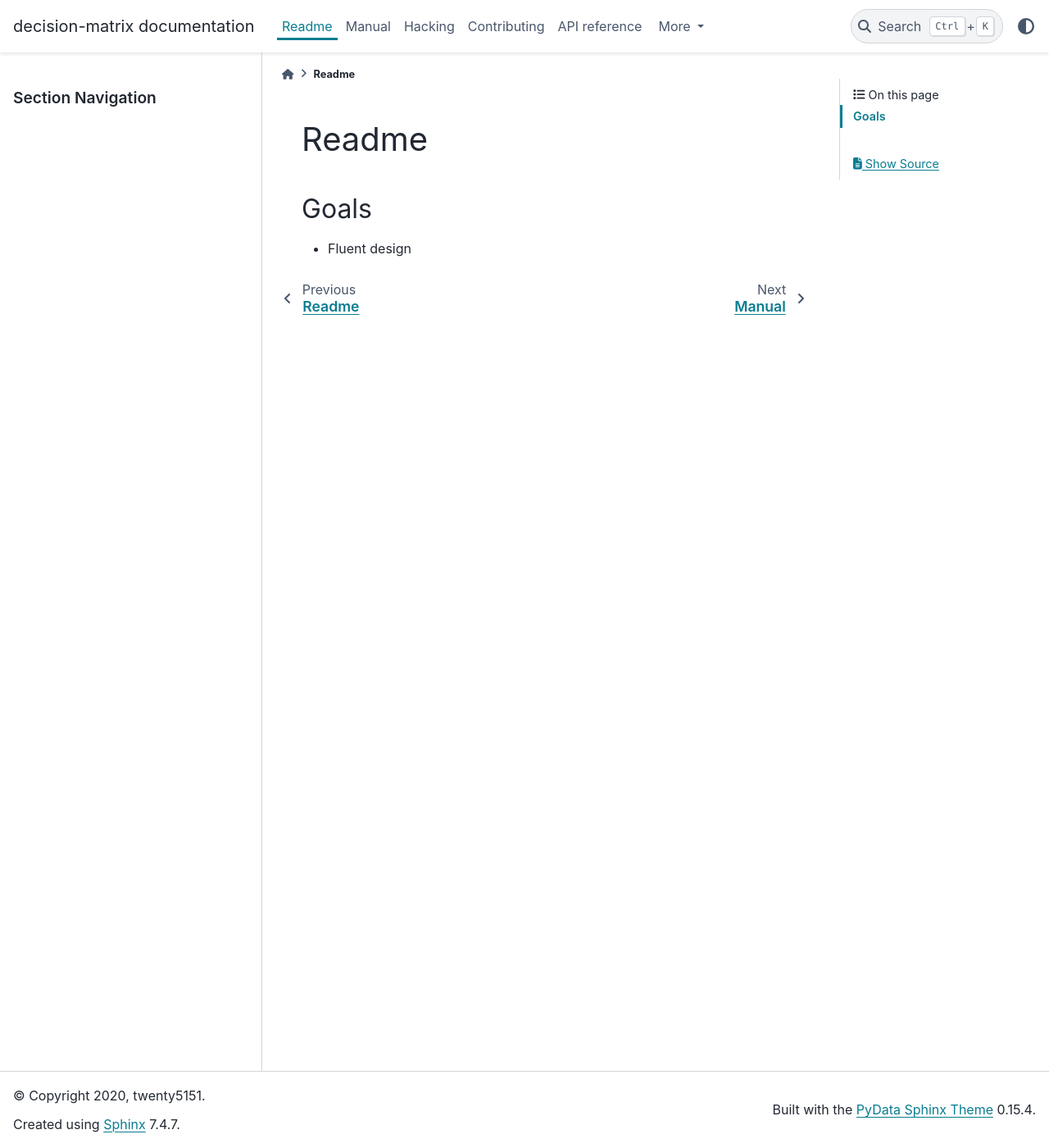
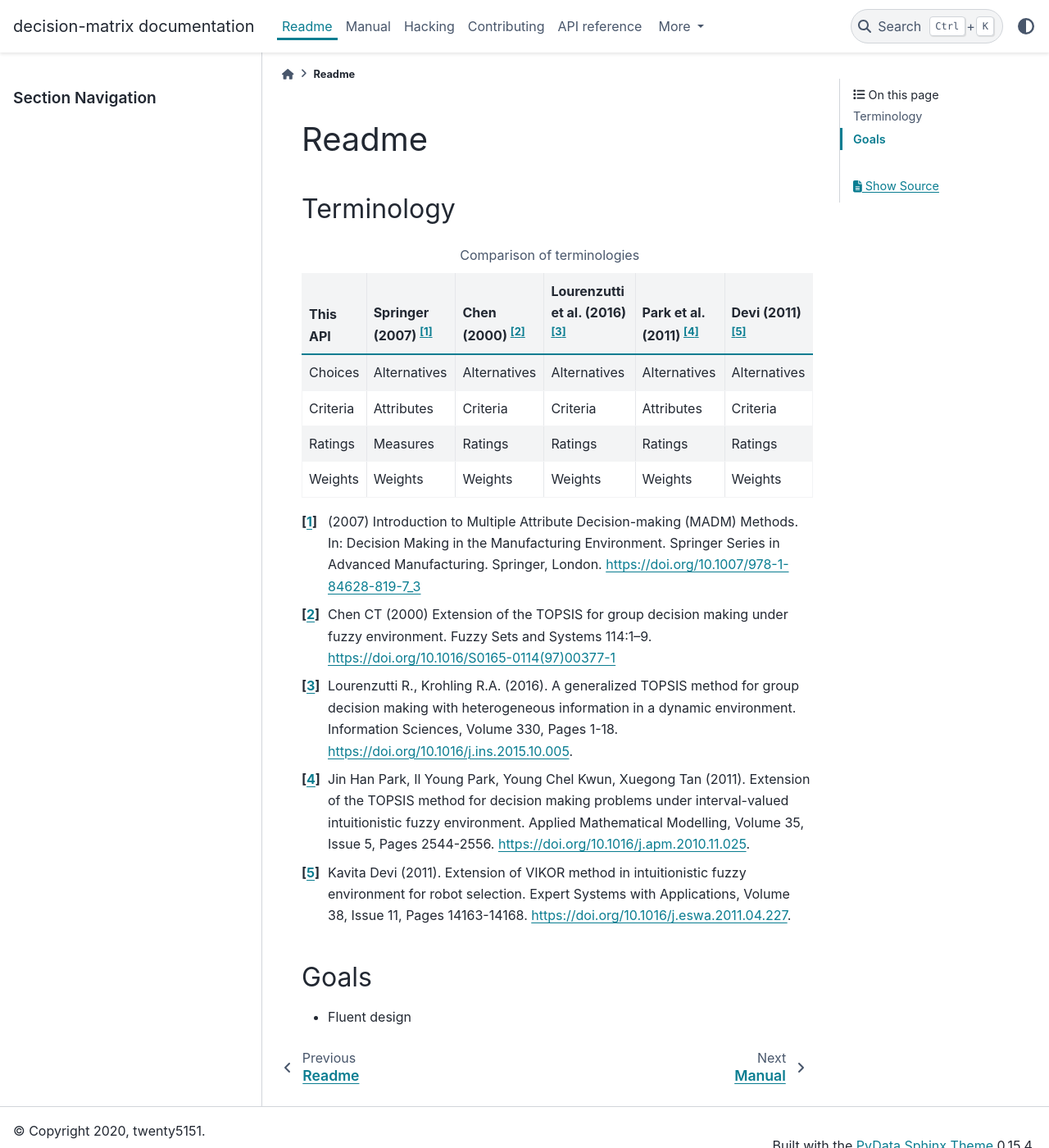
Before and after one commit to akazukin5151/decision-matrix-py, a Sphinx documentation site: the page built from docs/pages/README.rst, in a window 1280 px wide and 1400 px high. Shown: the whole window at 82% size. Built offline with Sphinx 7.4.7 and the PyData theme 0.15.4, drawn with Linux system fonts in a browser that asks for light colours.

Commit message:
Add terminology comparison table

```diff
--- a/docs/pages/README.rst
+++ b/docs/pages/README.rst
@@ -1,5 +1,54 @@
 Readme
 ======
+
+Terminology
+-----------
+
+.. list-table:: Comparison of terminologies
+   :header-rows: 1
+
+   * - This API
+     - Springer (2007) [#f1]_
+     - Chen (2000) [#f2]_
+     - Lourenzutti et al. (2016) [#f3]_
+     - Park et al. (2011) [#f4]_
+     - Devi (2011) [#f5]_
+   * - Choices
+     - Alternatives
+     - Alternatives
+     - Alternatives
+     - Alternatives
+     - Alternatives
+   * - Criteria
+     - Attributes
+     - Criteria
+     - Criteria
+     - Attributes
+     - Criteria
+   * - Ratings
+     - Measures
+     - Ratings
+     - Ratings
+     - Ratings
+     - Ratings
+   * - Weights
+     - Weights
+     - Weights
+     - Weights
+     - Weights
+     - Weights
+
+.. [#f1] \(2007\) Introduction to Multiple Attribute Decision-making (MADM) Methods. In: Decision Making in the Manufacturing Environment. Springer Series in Advanced Manufacturing. Springer, London. https://doi.org/10.1007/978-1-84628-819-7_3
+
+.. [#f2] Chen CT (2000) Extension of the TOPSIS for group decision making under fuzzy environment. Fuzzy Sets and Systems 114:1–9. https://doi.org/10.1016/S0165-0114(97)00377-1
+
+.. [#f3] Lourenzutti R., Krohling R.A. (2016). A generalized TOPSIS method for group decision making with heterogeneous information in a dynamic environment. Information Sciences, Volume 330, Pages 1-18. https://doi.org/10.1016/j.ins.2015.10.005.
+
+.. [#f4] Jin Han Park, Il Young Park, Young Chel Kwun, Xuegong Tan (2011). Extension of the TOPSIS method for decision making problems under interval-valued intuitionistic fuzzy environment. Applied Mathematical Modelling, Volume 35, Issue 5, Pages 2544-2556. https://doi.org/10.1016/j.apm.2010.11.025.
+
+.. [#f5] Kavita Devi (2011). Extension of VIKOR method in intuitionistic fuzzy environment for robot selection. Expert Systems with Applications, Volume 38, Issue 11, Pages 14163-14168. https://doi.org/10.1016/j.eswa.2011.04.227.
+
+
 
 Goals
 -----
```
